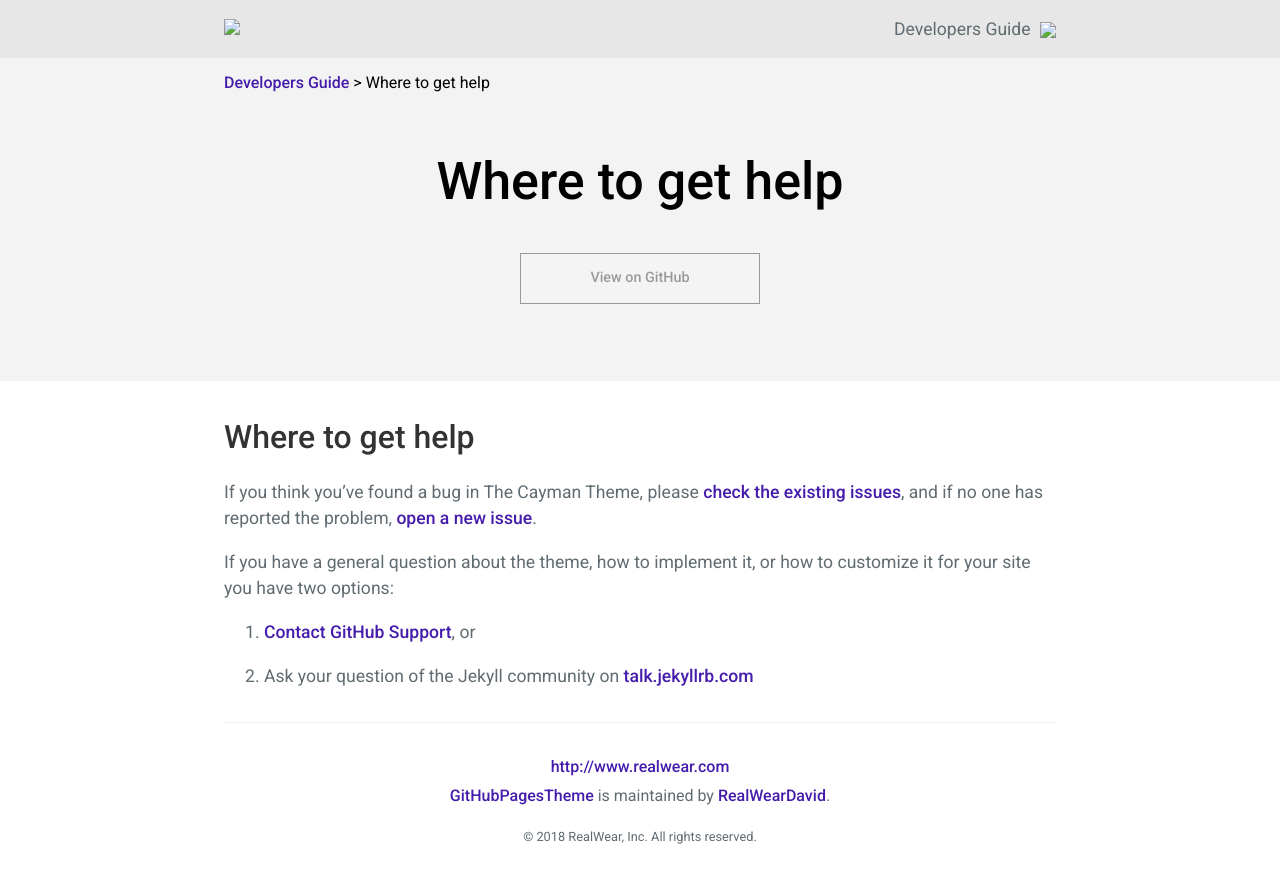
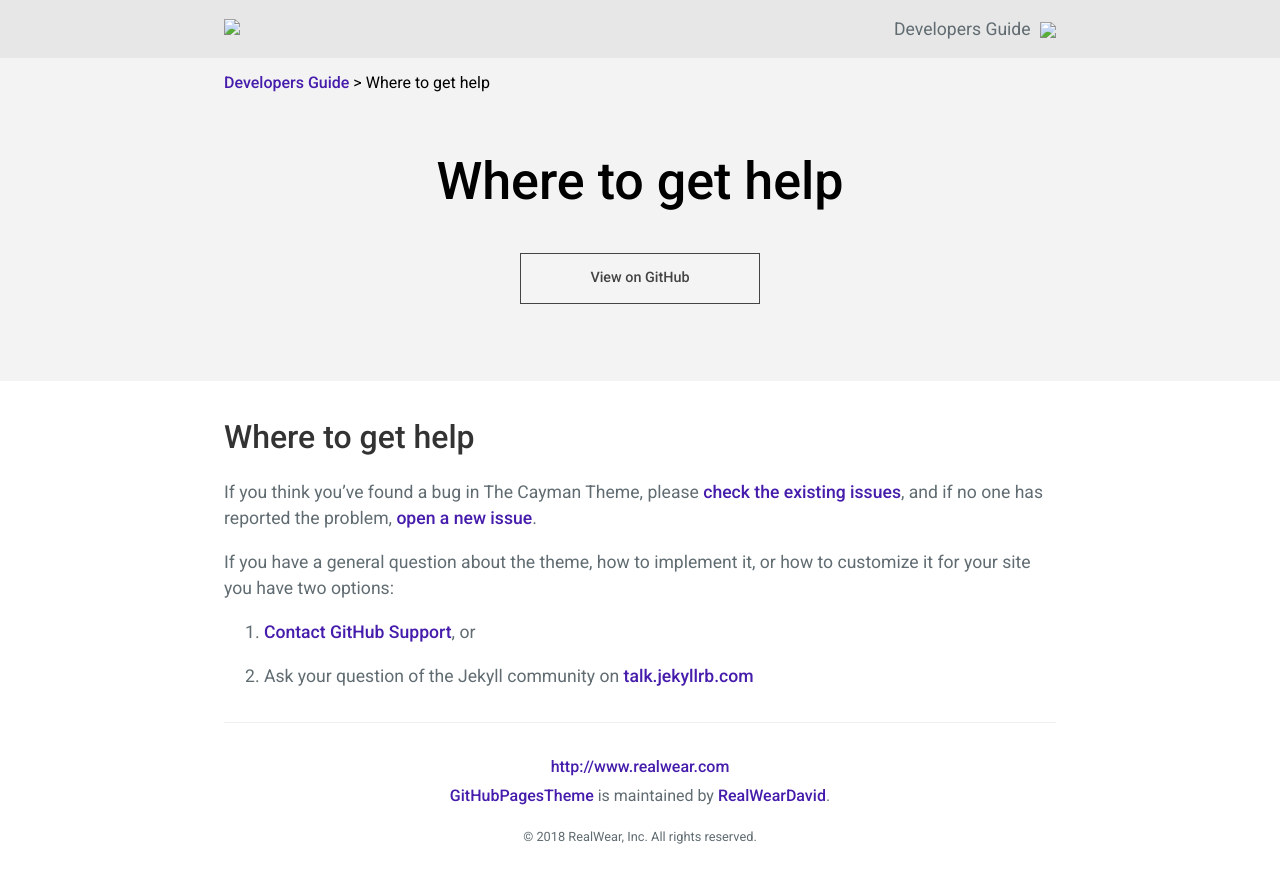
Before and after one commit to RealWearDavid/GitHubPagesTheme, a Jekyll site: the page built from docs/SUPPORT.md, in a window 1280 px wide. Shown: the top 883 px of the page. Built offline with Jekyll 4.4.1, drawn with Linux system fonts in a browser that asks for light colours; our own code applies the rules of GitHub Pages for plain Markdown files.

Commit message:
Changing colour of button to increase contrast
see title

```diff
--- a/assets/css/style.scss
+++ b/assets/css/style.scss
@@ -178,8 +178,8 @@ h1 {
     border: 1px solid white;
     border-radius: 0;
     &.dark {
-        color: #9a9a9a;
-        border: 1px solid #9a9a9a;
+        color: #444;
+        border: 1px solid #444;
     }
     &:hover {
         text-decoration: none;
```
